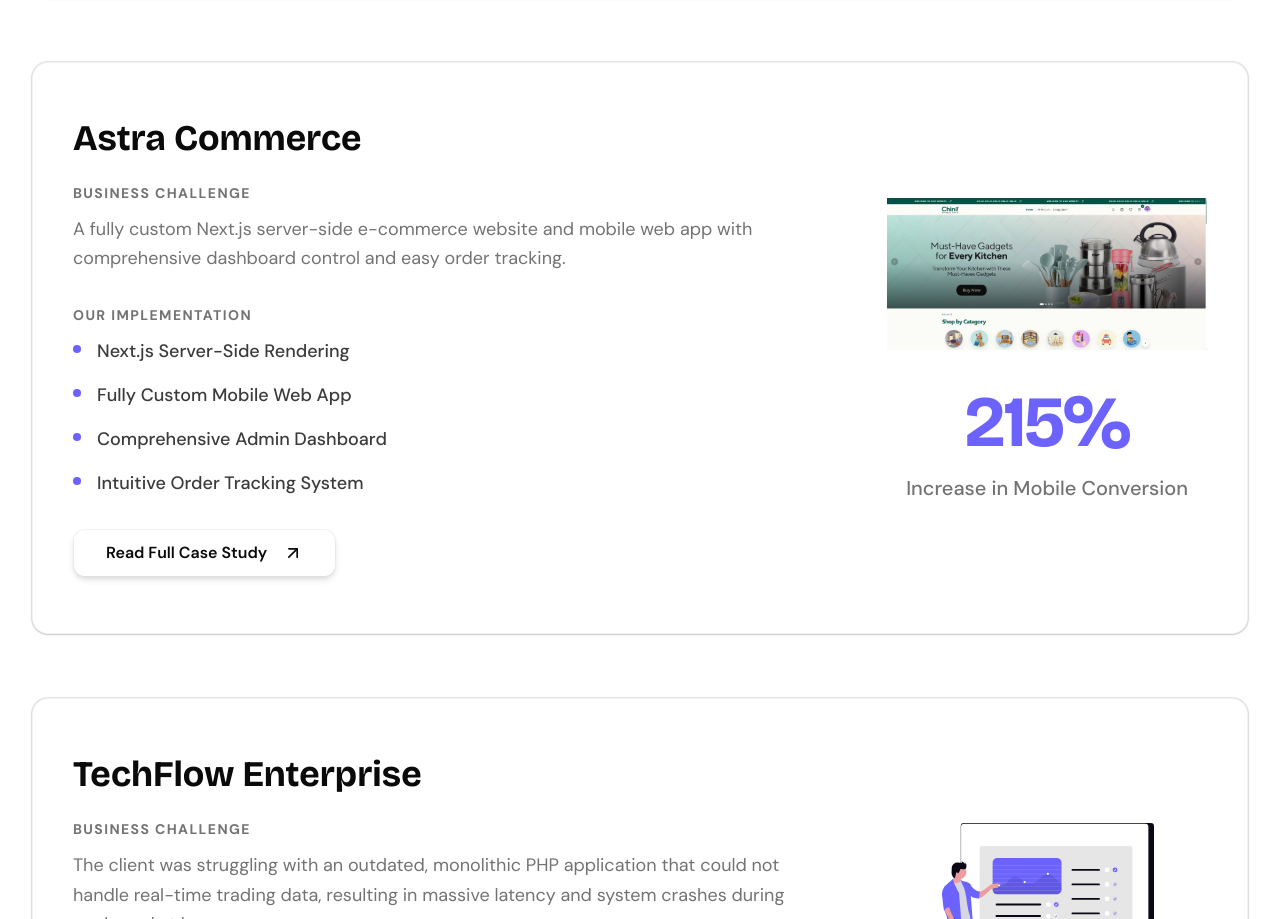
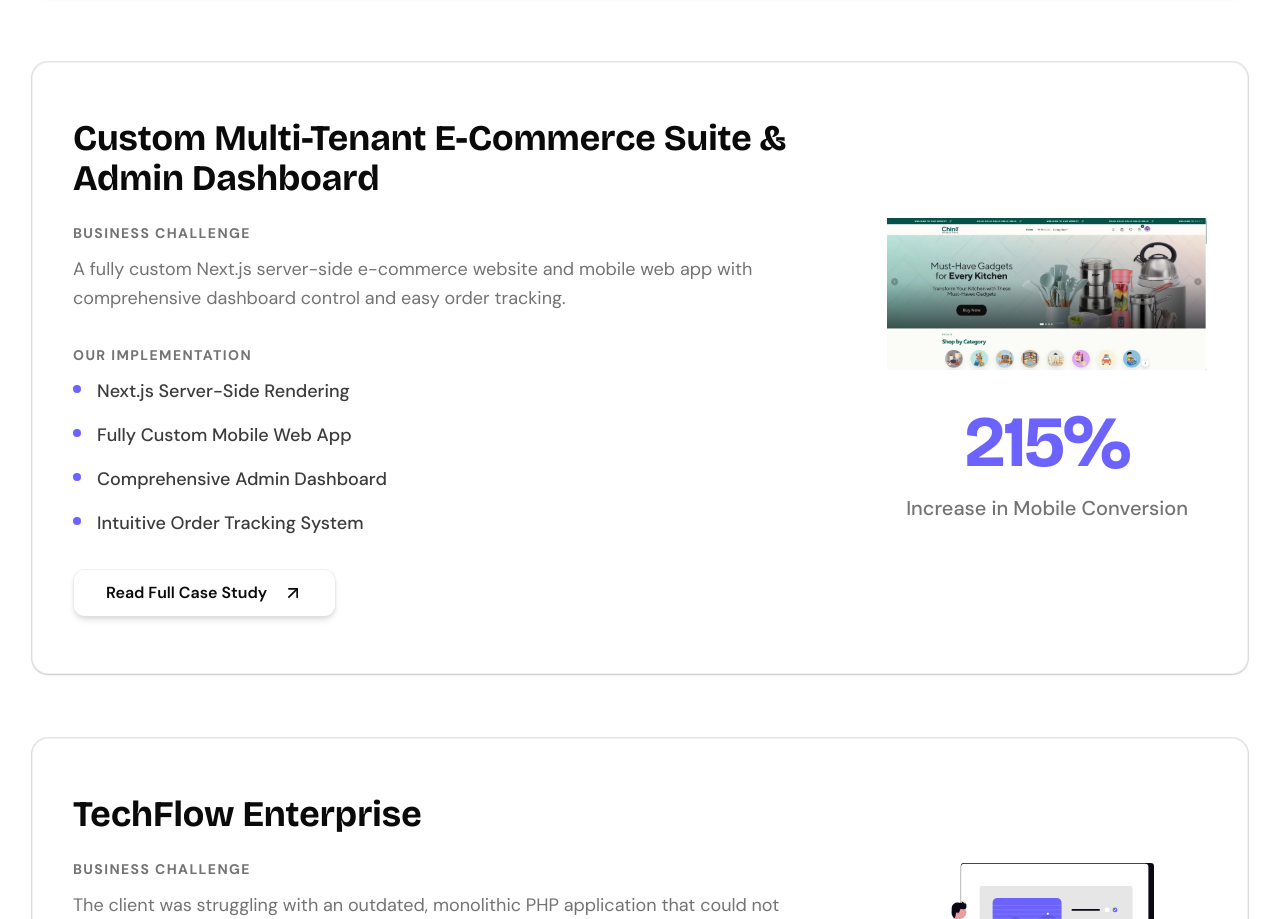
Before and after one commit to razakhan83/nexus-solutions, a Next.js app: page /portfolio in a window 1280 px wide. Shown: the part 1197-2116 px from the top of the page. Built offline with nearby package versions, Linux system fonts and the light colour scheme.

Commit message:
feat: add portfolio landing page, project data repository, and individual case study page for astra project

```diff
--- a/data/projects.json
+++ b/data/projects.json
@@ -17,7 +17,7 @@
   },
   {
     "id": "astra",
-    "name": "Astra Commerce",
+    "name": "Custom Multi-Tenant E-Commerce Suite & Admin Dashboard",
     "tag": "E-Commerce",
     "challenge": "A fully custom Next.js server-side e-commerce website and mobile web app with comprehensive dashboard control and easy order tracking.",
     "delivered": [
--- a/src/app/portfolio/astra/page.tsx
+++ b/src/app/portfolio/astra/page.tsx
@@ -30,8 +30,8 @@ export default function AstraCaseStudy() {
             <span className="px-3 py-1 text-xs sm:text-sm font-mono font-semibold bg-primary/5 text-primary rounded-md border border-primary/10 mb-6 inline-block">
               E-Commerce Platform
             </span>
-            <h1 className="text-4xl sm:text-5xl lg:text-7xl font-heading font-bold tracking-tight text-foreground mb-6">
-              Astra Commerce
+            <h1 className="text-3xl sm:text-4xl lg:text-5xl font-heading font-bold tracking-tight text-foreground mb-6 leading-tight">
+              Custom Multi-Tenant E-Commerce Suite & Admin Dashboard
             </h1>
             <p className="text-lg sm:text-xl leading-relaxed text-muted-foreground max-w-3xl">
               We engineered a fully custom, server-side rendered Next.js e-commerce website and mobile web app. The platform provides complete administrative control via a comprehensive dashboard and features an intuitive, seamless order tracking system for customers.
--- a/src/app/portfolio/page.tsx
+++ b/src/app/portfolio/page.tsx
@@ -27,7 +27,7 @@ const projects = [
   },
   {
     id: "astra",
-    name: "Astra Commerce",
+    name: "Custom Multi-Tenant E-Commerce Suite & Admin Dashboard",
     tag: "E-Commerce",
     challenge: "A fully custom Next.js server-side e-commerce website and mobile web app with comprehensive dashboard control and easy order tracking.",
     delivered: [
```
